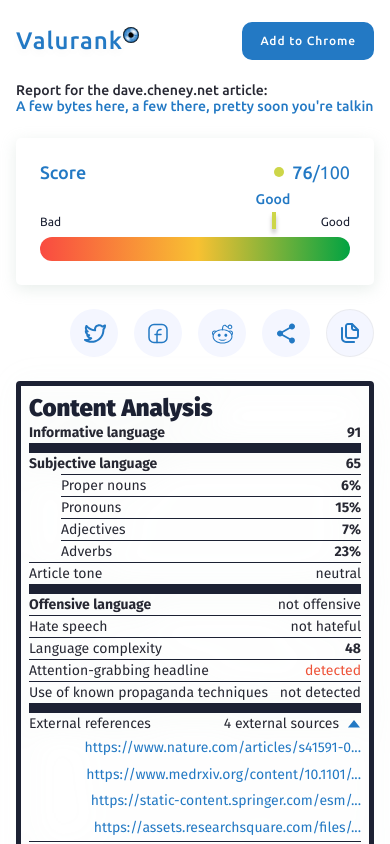
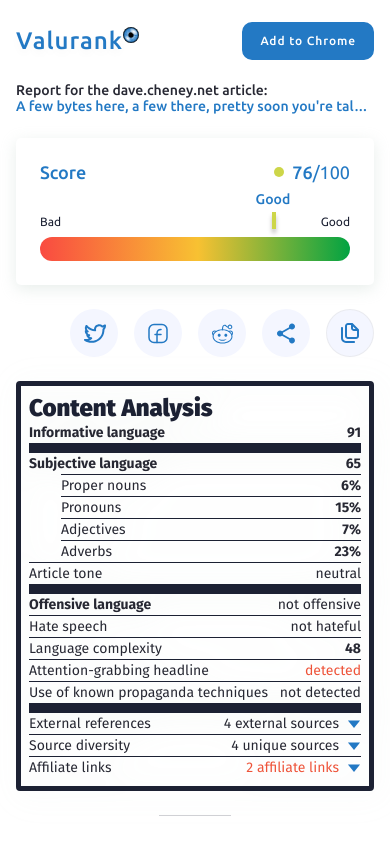
Before and after one commit to kindrakevychn/Next-report, a Next.js app: page /new in a window 390 px wide. Shown: the top 844 px of the page. Built offline with nearby package versions, Linux system fonts and the light colour scheme.

Commit message:
text truncated with '...' and default closed

```diff
--- a/components/new/indicators.jsx
+++ b/components/new/indicators.jsx
@@ -24,7 +24,7 @@ export function StringIndicator({
     boldTitle = false,
     detailList = [],
 }) {
-    const [open, setOpen] = useState(true);
+    const [open, setOpen] = useState(false);
 
     return (
         <>
@@ -68,9 +68,7 @@ export function StringIndicator({
                                 target={"_blank"}
                                 rel={"noreferrer noopener"}
                             >
-                                {detail.length > 40
-                                    ? `${detail.substring(0, 40)}...`
-                                    : detail}
+                                {detail}
                             </a>
                         </div>
                     ))}
--- a/components/new/indicators.module.css
+++ b/components/new/indicators.module.css
@@ -74,7 +74,13 @@
 }
 
 .details > * {
-  padding: 0.3rem 0;
+  padding: 0.3rem 0 0 10%;
+  clear: both;
+  display: inline-block;
+  overflow: hidden;
+  white-space: nowrap;
+  text-overflow: ellipsis;
+  width: 100%;
 }
 
 .rotate {
@@ -92,4 +98,8 @@
   .dataLeftMargin {
     margin-left: 2rem;
   }
+  .value {
+    min-width: 5.1rem;
+    text-align: right;
+  }
 }
--- a/pages/new/index.jsx
+++ b/pages/new/index.jsx
@@ -69,10 +69,6 @@ function Report({ data }) {
 }
 
 function Title({ articleTitle, articleURL }) {
-    if (articleTitle && articleTitle.length > 400) {
-        articleTitle = articleTitle.substring(0, 400) + "...";
-    }
-
     const domain = new URL(articleURL).hostname;
 
     return (
--- a/pages/new/report.module.css
+++ b/pages/new/report.module.css
@@ -14,6 +14,7 @@
   display: inline-block;
   overflow: hidden;
   white-space: nowrap;
+  text-overflow: ellipsis;
 }
 .col {
   display: flex;
```
